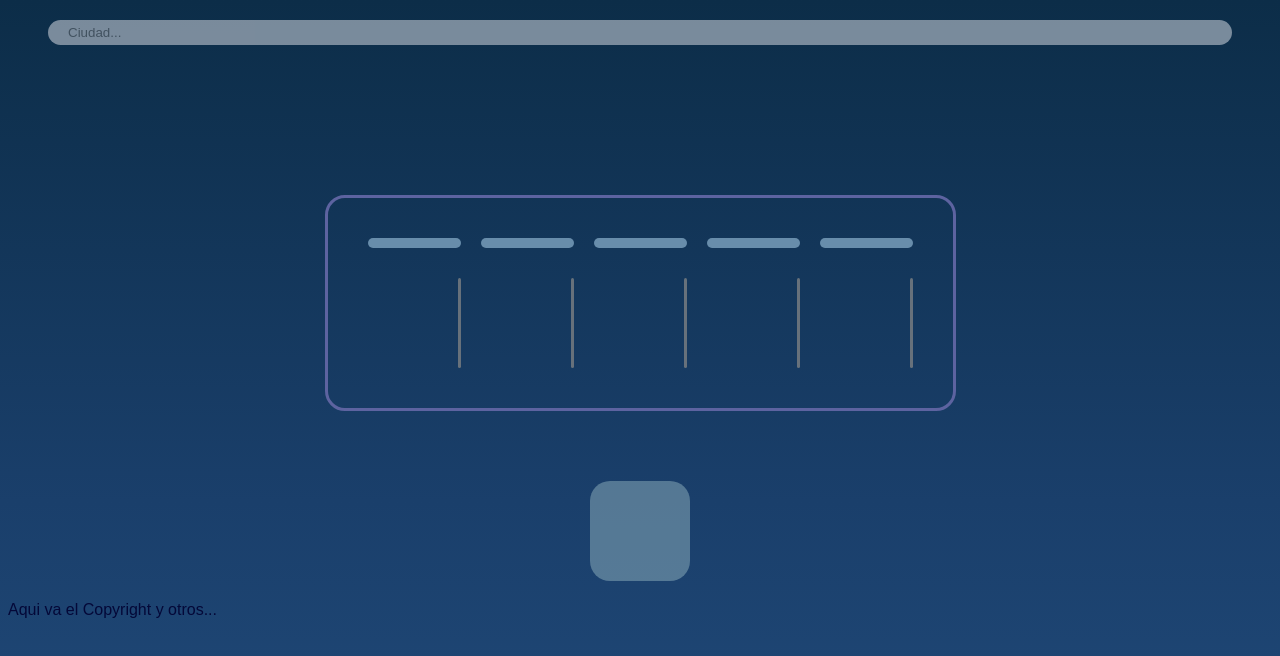
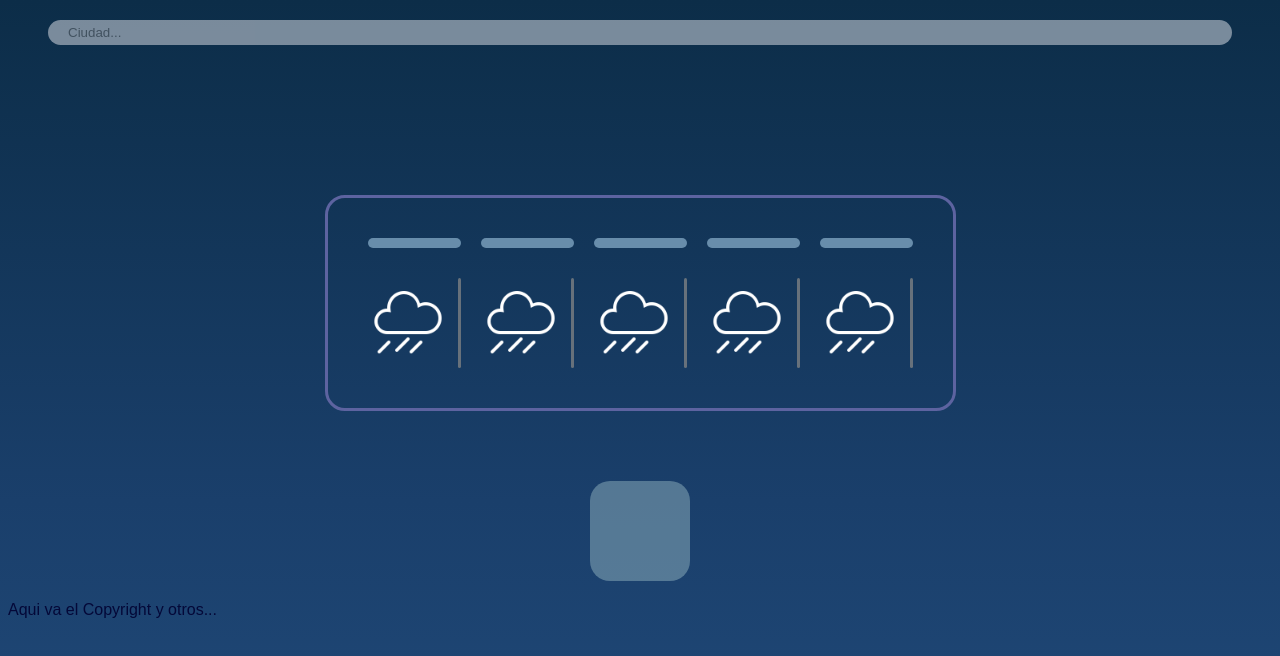
Before and after one commit to EdOliveros/WeatherApp, a plain HTML site: page index.html in a window 1280 px wide. Drawn offline with Linux system fonts and the light colour scheme; the site is published under a folder, as on GitHub Pages, so addresses that start at the root find nothing; no server answers; a web font is replaced by a local one.

Commit message:
fix: fix routes imgs

```diff
--- a/index.html
+++ b/index.html
@@ -23,35 +23,35 @@
                 <div class="card">
                     <div class="box"></div>
                     <div class="img-container">
-                        <img src="/img/Icons8/icons8-aguacero-100.png" alt="" class="img">
+                        <img src="./img/Icons8/icons8-aguacero-100.png" alt="" class="img">
                         <div class="line"></div>
                     </div>
                 </div>
                 <div class="card">
                     <div class="box"></div>
                     <div class="img-container">
-                        <img src="/img/Icons8/icons8-aguacero-100.png" alt="" class="img">
+                        <img src="./img/Icons8/icons8-aguacero-100.png" alt="" class="img">
                         <div class="line"></div>
                     </div>
                 </div>
                  <div class="card">
                     <div class="box"></div>
                     <div class="img-container">
-                        <img src="/img/Icons8/icons8-aguacero-100.png" alt="" class="img">
+                        <img src="./img/Icons8/icons8-aguacero-100.png" alt="" class="img">
                         <div class="line"></div>
                     </div>
                 </div>
                  <div class="card">
                     <div class="box"></div>
                     <div class="img-container">
-                        <img src="/img/Icons8/icons8-aguacero-100.png" alt="" class="img">
+                        <img src="./img/Icons8/icons8-aguacero-100.png" alt="" class="img">
                         <div class="line"></div>
                     </div>
                 </div>
                  <div class="card">
                     <div class="box"></div>
                     <div class="img-container">
-                        <img src="/img/Icons8/icons8-aguacero-100.png" alt="" class="img">
+                        <img src="./img/Icons8/icons8-aguacero-100.png" alt="" class="img">
                         <div class="line"></div>
                     </div>
                 </div>
```
